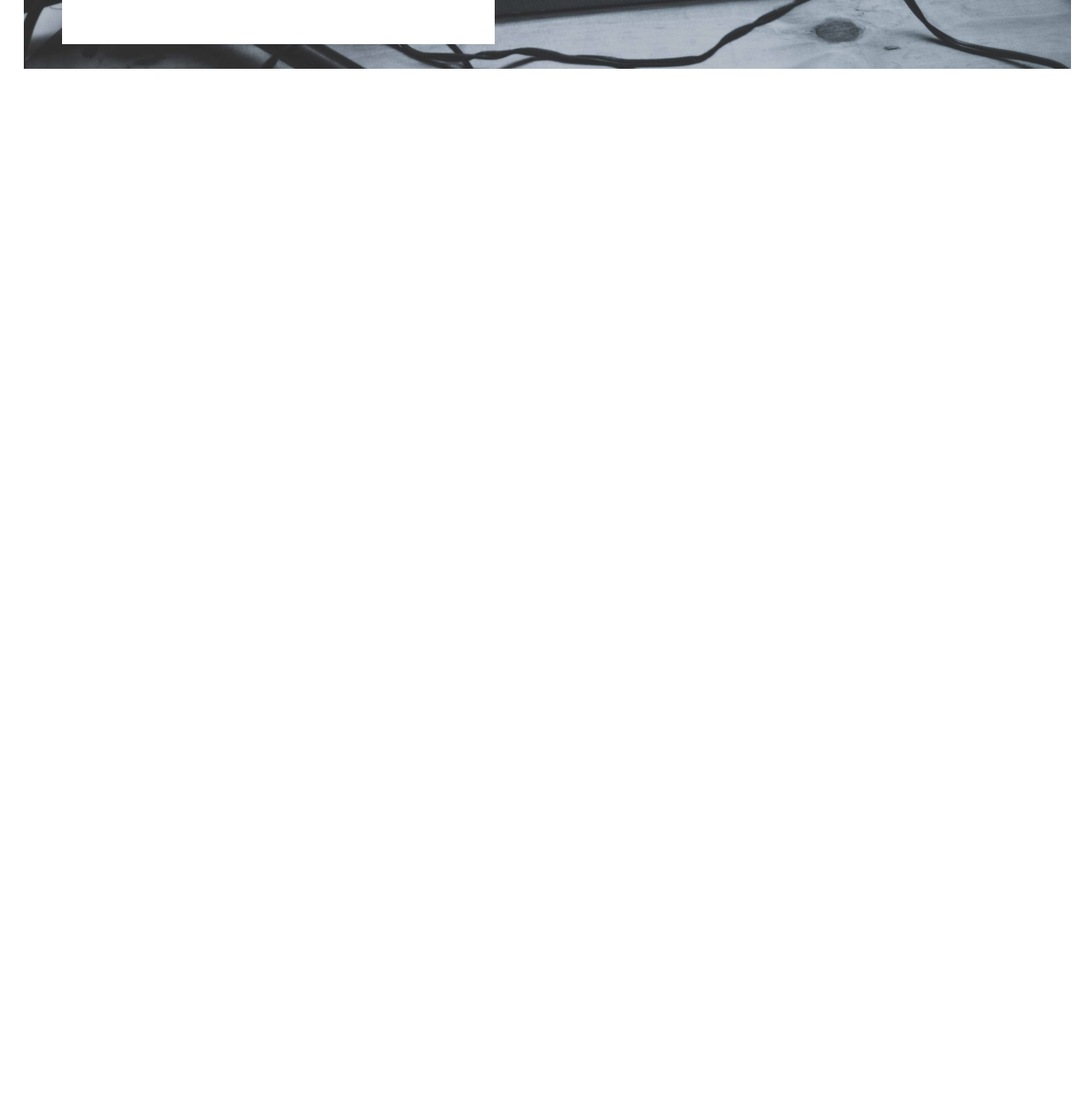
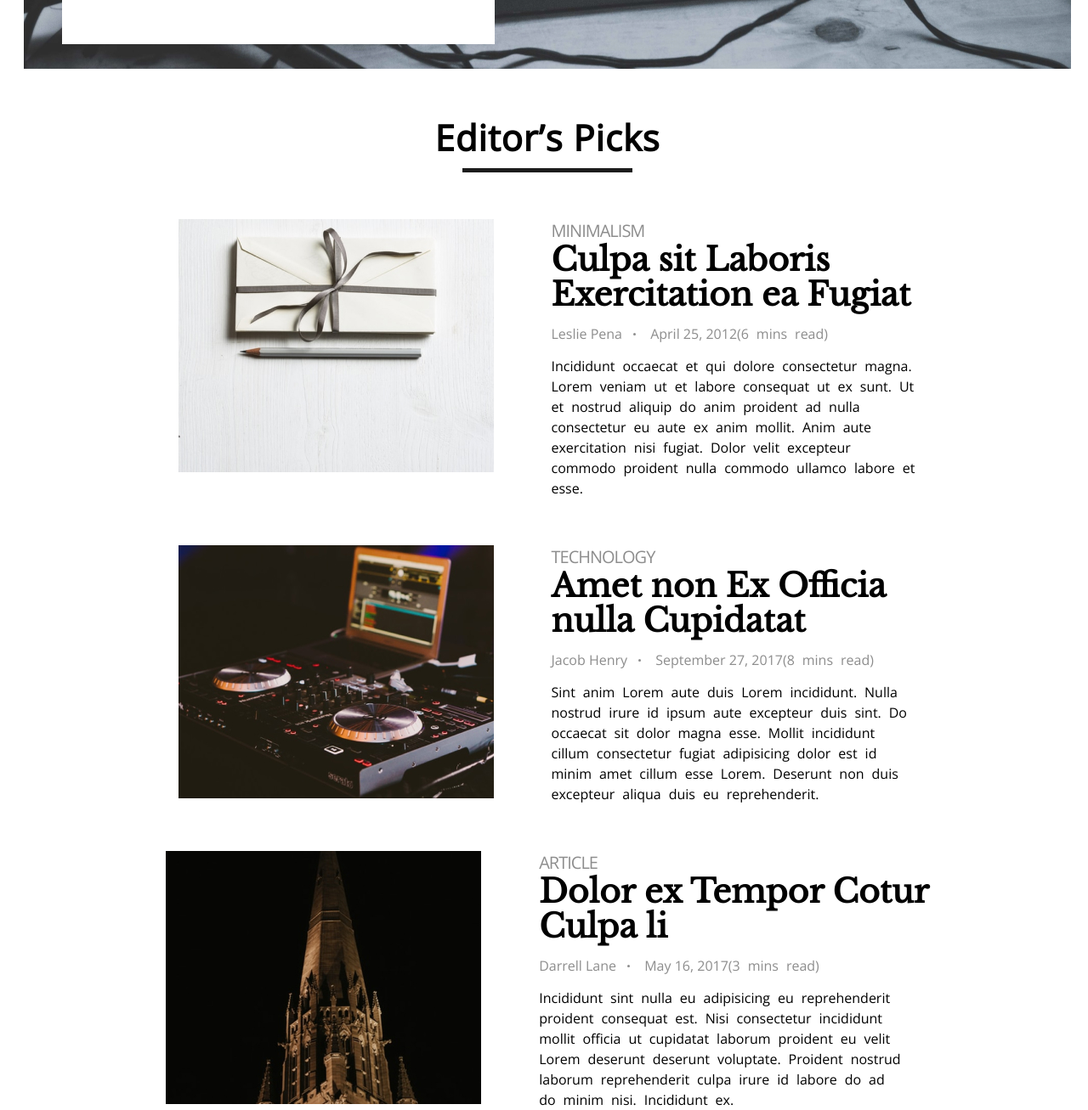
Before and after one commit to romafanasiev/chi_landing, a website: page src/index.html in a window 1280 px wide. Shown: the part 620-1927 px from the top of the page at 85% size. Before the commit the page ends 800 px from the top, so only its background shows below. Drawn offline with Linux system fonts and the light colour scheme.

Commit message:
add editors section

```diff
--- a/src/index.html
+++ b/src/index.html
@@ -35,7 +35,9 @@
             Technology Ever Made.
           </h1>
           <p class="article__author">
-            <span class="article__author_name">Ralph Hawkins</span>&nbsp;May 7, 2019<span class="article__author_time">(10 mins read)</span>
+            <span class="article__author_name">Ralph Hawkins</span>
+            &nbsp;May 7, 2019
+            <span class="article__author_time">(10 mins read)</span>
           </p>
           <p class="article__text">
             Proident aliquip velit qui commodo officia qui
@@ -45,6 +47,90 @@
           </p>
         </article>
       </section>
+
+      <section class="editors">
+        <h2 class="editors__title">Editor’s Picks</h2>
+        <div class="editors__card">
+          <img
+            src="./images/editors/letter.jpg"
+            alt="letter with pencil"
+            class="editors__img"
+          >
+          <article class="article article-editors">
+            <p class="article__description">MINIMALISM</p>
+            <h3 class="article__title">
+              Culpa sit Laboris
+              <br>
+              Exercitation ea Fugiat
+            </h3>
+            <p class="article__author article__author-editors">
+              <span class="article__author_name">Leslie Pena</span>
+              &nbsp;April 25, 2012
+              <span class="article__text">(6 mins read)</span>
+            </p>
+            <p class="article__text">
+              Incididunt occaecat et qui dolore consectetur magna. Lorem veniam ut et labore consequat ut ex sunt.
+              Ut et nostrud aliquip do anim proident ad nulla consectetur eu aute ex anim mollit.
+              Anim aute exercitation nisi fugiat. Dolor velit excepteur commodo proident nulla commodo ullamco labore et esse.
+            </p>
+          </article>
+
+        </div>
+
+        <div class="editors__card">
+          <img
+            src="./images/editors/dj.jpg"
+            alt="dj station"
+            class="editors__img"
+          >
+          <article class="article article-editors">
+            <p class="article__description">TECHNOLOGY</p>
+            <h3 class="article__title">
+              Amet non Ex Officia
+              <br>
+              nulla Cupidatat
+            </h3>
+            <p class="article__author article__author-editors">
+              <span class="article__author_name">Jacob Henry</span>
+              &nbsp;September 27, 2017
+              <span class="article__text">(8 mins read)</span>
+            </p>
+            <p class="article__text">
+              Sint anim Lorem aute duis Lorem incididunt.
+              Nulla nostrud irure id ipsum aute excepteur duis sint. Do occaecat sit dolor magna esse.
+              Mollit incididunt cillum consectetur fugiat adipisicing dolor est id minim amet cillum esse Lorem.
+              Deserunt non duis excepteur aliqua duis eu reprehenderit.
+            </p>
+          </article>
+
+        </div>
+
+        <div class="editors__card">
+          <img
+            src="./images/editors/church.jpg"
+            alt="churck building"
+            class="editors__img"
+          >
+          <article class="article article-editors">
+            <p class="article__description">ARTICLE</p>
+            <h3 class="article__title">
+              Dolor ex Tempor Cotur
+              <br>
+              Culpa li
+            </h3>
+            <p class="article__author article__author-editors">
+              <span class="article__author_name">Darrell Lane</span>
+              &nbsp;May 16, 2017
+              <span class="article__text">(3 mins read)</span>
+            </p>
+            <p class="article__text">
+              Incididunt sint nulla eu adipisicing eu reprehenderit proident consequat est.
+              Nisi consectetur incididunt mollit officia ut cupidatat laborum proident eu velit Lorem deserunt deserunt voluptate.
+              Proident nostrud laborum reprehenderit culpa irure id labore do ad do minim nisi. Incididunt ex.
+            </p>
+          </article>
+        </div>
+      </section>
     </main>
     <footer></footer>
   </body>
--- a/src/styles/blocks/_article.scss
+++ b/src/styles/blocks/_article.scss
@@ -3,6 +3,11 @@
   padding: 76px 40px 100px;
   background-color: $whiteColor;
   max-width: 509px;
+
+  &-editors {
+    margin-left: 0;
+    padding: 0;
+  }
 
   &__description {
     color: $greyColor;
@@ -25,6 +30,11 @@
     color: $greyColor;
     font-size: 16px;
     line-height: 22px;
+
+    &-editors {
+      margin-top: 0px;
+    }
+
     &_name {
       display: flex;
       align-items: center;
--- /dev/null
+++ b/src/styles/blocks/_editors.scss
@@ -0,0 +1,32 @@
+.editors {
+  margin-top: 52px;
+  display: flex;
+  flex-direction: column;
+  align-items: center;
+  gap: 55px;
+
+  &__title {
+    font-size: 42px;
+    font-weight: 700;
+    line-height: 57px;
+    letter-spacing: 0.02em;
+
+    &::after {
+      content: "";
+      margin: 8px auto 0;
+      display: block;
+      height: 5px;
+      width: 200px;
+      background-color: $borderColor;
+    }
+  }
+
+  &__img {
+    height: 298px;
+  }
+
+  &__card {
+    display: flex;
+    gap: 68px;
+  }
+}
--- a/src/styles/main.scss
+++ b/src/styles/main.scss
@@ -4,6 +4,7 @@
 @import "./blocks/header";
 @import "./blocks/hero";
 @import "./blocks/article";
+@import "./blocks/editors";
 
 body {
   padding: 0 20px 0 28px;
```
Also changed, not shown: src/images/editors/church.jpg (added), src/images/editors/dj.jpg (added), src/images/editors/letter.jpg (added), src/main.css.
